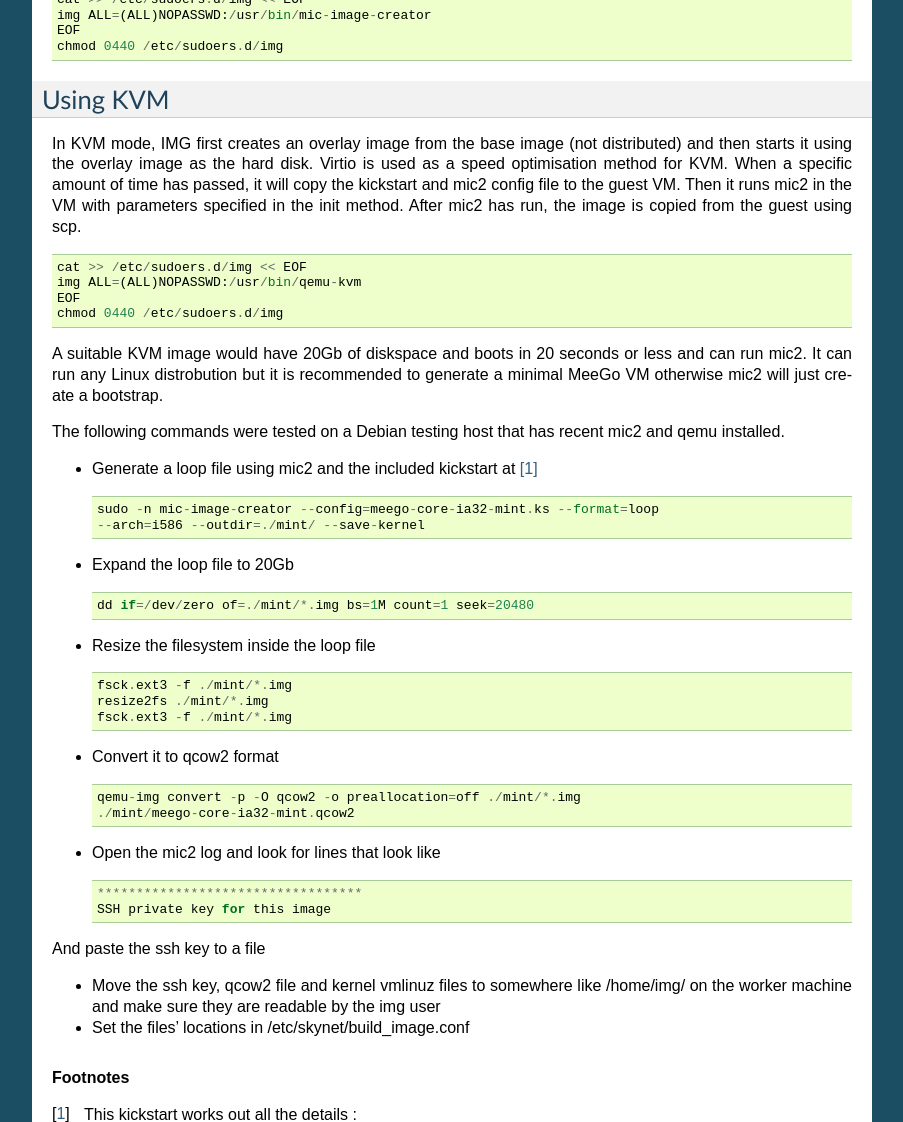
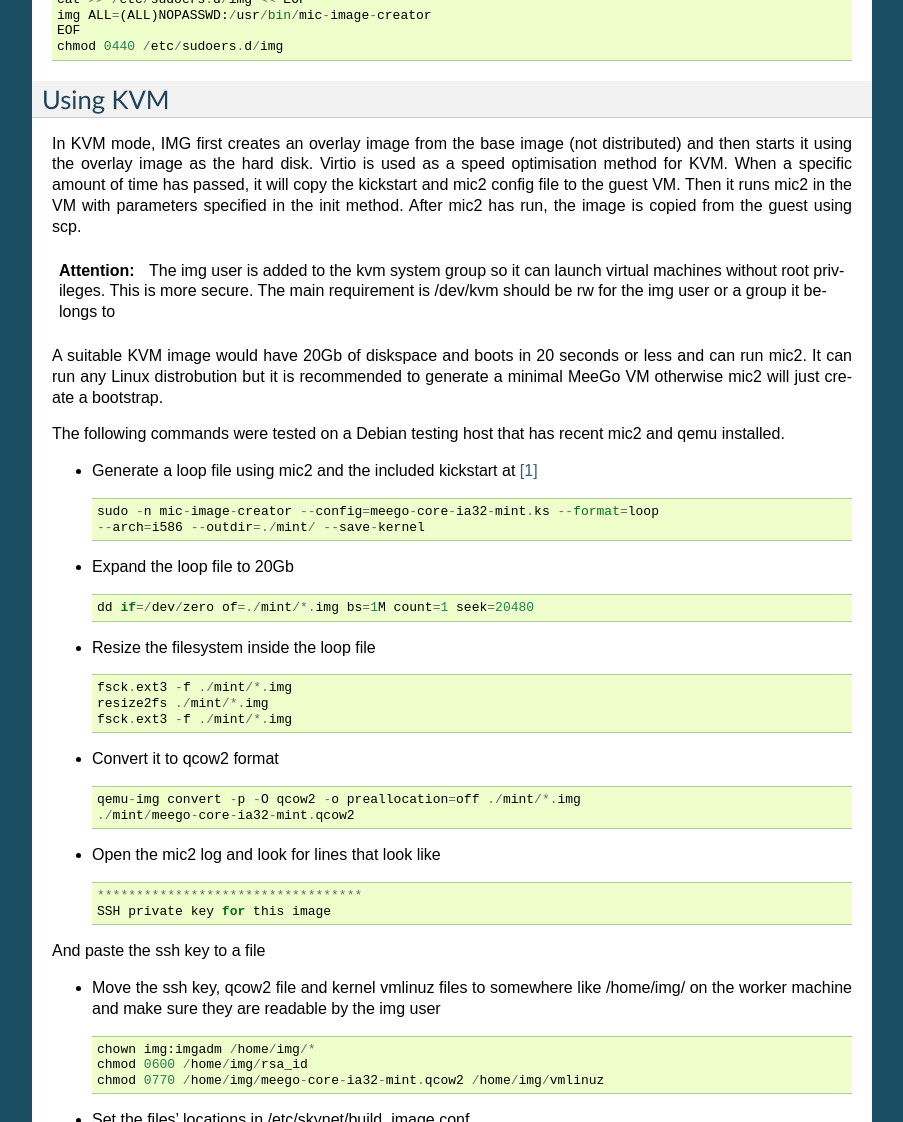
Before and after one commit to MeeGoIntegration/imager, a Sphinx documentation site: the page built from docs/configuration/build_image-conf.rst, in a window 1280 px wide and 1400 px high, scrolled down 1322 px, cut to the strip 0-1122 px from the top of the window. Shown: the whole strip, without its empty margins (198-1101 px from the left). Built offline with Sphinx 7.4.7, drawn with Linux system fonts in a browser that asks for light colours.

Commit message:
Run kvm as user, timestamp commands written to the log

```diff
--- a/docs/configuration/build_image-conf.rst
+++ b/docs/configuration/build_image-conf.rst
@@ -47,12 +47,11 @@
 parameters specified in the init method. After mic2 has run, the image
 is copied from the guest using scp.
 
-::
+.. attention ::
 
- cat >> /etc/sudoers.d/img << EOF
- img ALL=(ALL)NOPASSWD:/usr/bin/qemu-kvm
- EOF
- chmod 0440 /etc/sudoers.d/img
+   The img user is added to the kvm system group so it can launch virtual
+   machines without root privileges. This is more secure. The main requirement
+   is /dev/kvm should be rw for the img user or a group it belongs to
 
 A suitable KVM image would have 20Gb of diskspace and boots in 20 seconds or
 less and can run mic2. It can run any Linux distrobution but it is recommended
@@ -90,7 +89,11 @@
 
 * Move the ssh key, qcow2 file and kernel vmlinuz files to somewhere like
   /home/img/ on the worker machine and make sure they are readable by the img
-  user
+  user ::
+
+   chown img:imgadm /home/img/*
+   chmod 0600 /home/img/rsa_id
+   chmod 0770 /home/img/meego-core-ia32-mint.qcow2 /home/img/vmlinuz
 
 * Set the files' locations in /etc/skynet/build_image.conf
 
```
Also changed, not shown: 2 other files.
